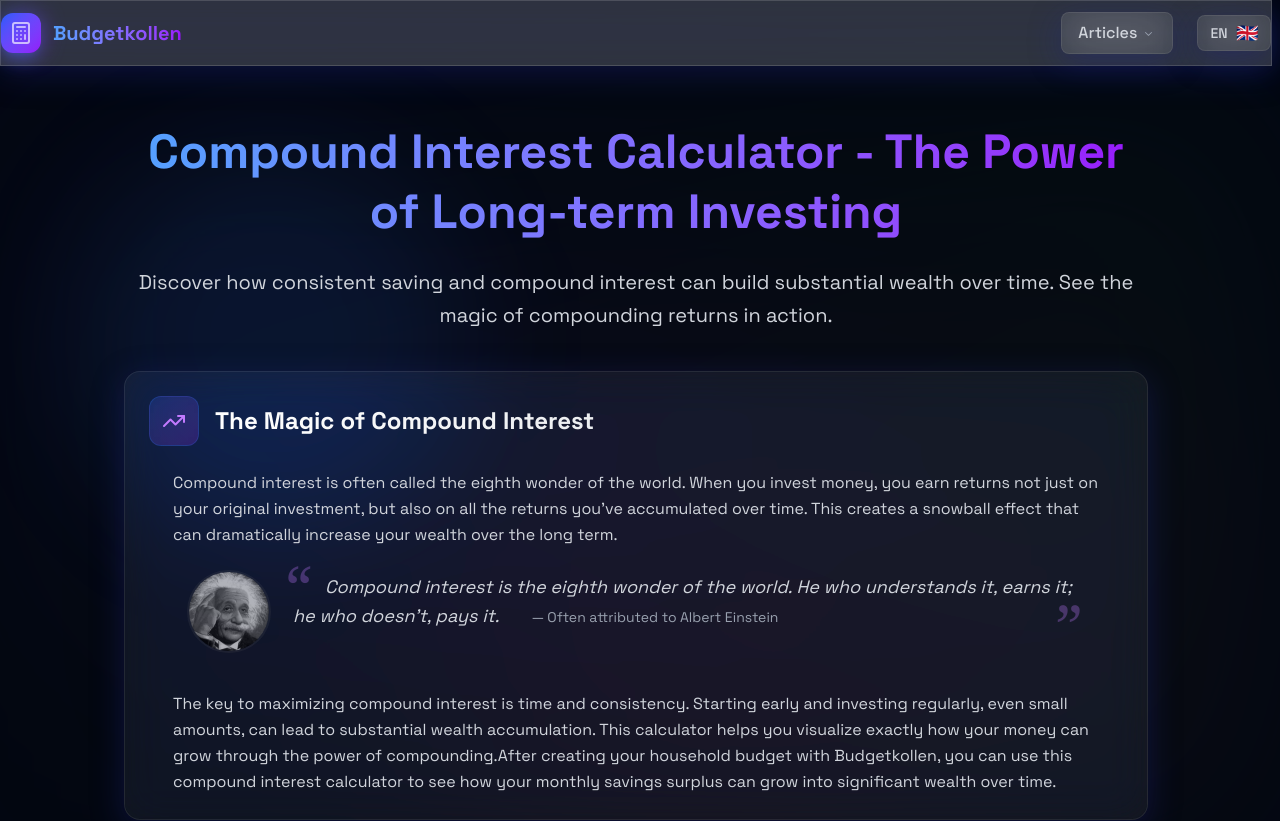
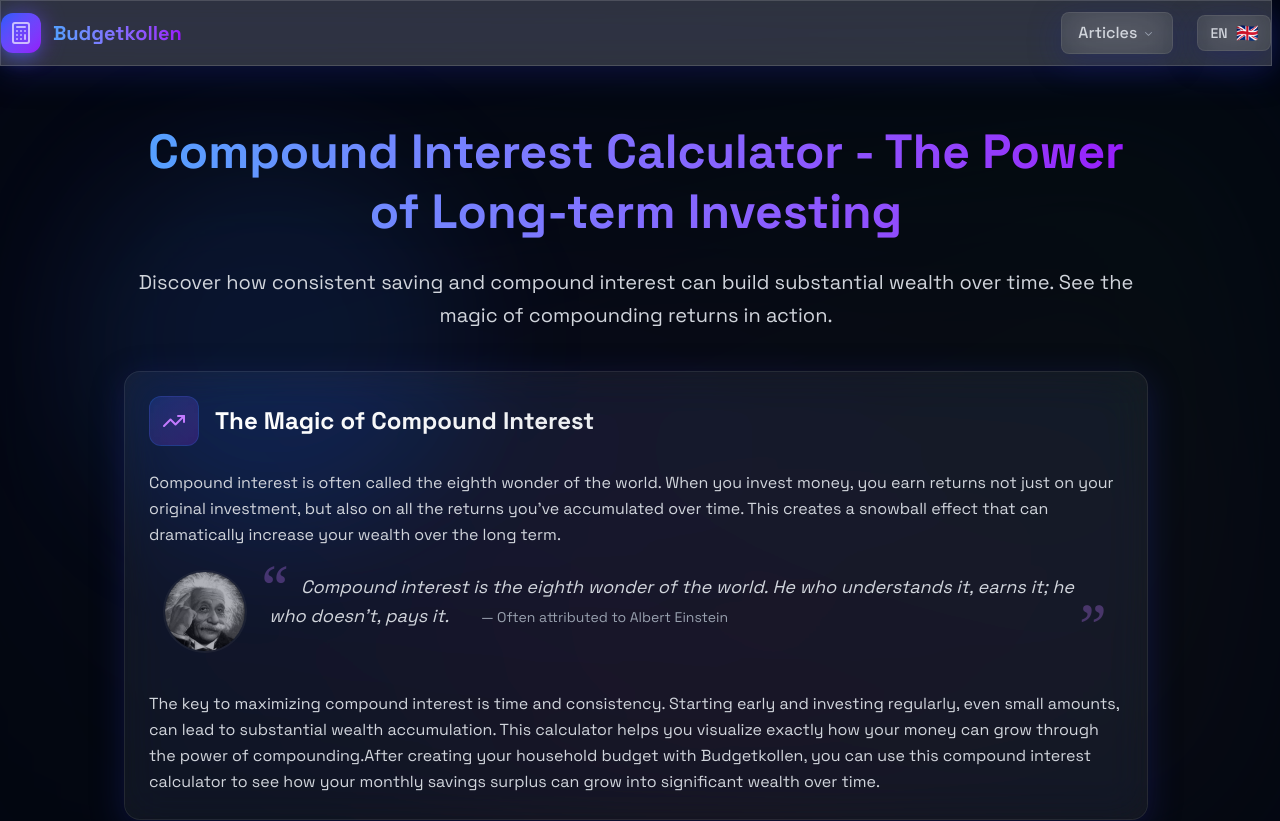
Before and after one commit to ozgurbaserdem/household-financials, a Next.js app: page /en/ranta-pa-ranta in a window 1280 px wide. Shown: the top 821 px of the page. Built offline with nearby package versions, Linux system fonts and the light colour scheme.

Commit message:
Remove padding-x from cardcontent

```diff
--- a/src/components/ui/card.tsx
+++ b/src/components/ui/card.tsx
@@ -65,11 +65,7 @@ function CardAction({ className, ...props }: React.ComponentProps<"div">) {
 
 function CardContent({ className, ...props }: React.ComponentProps<"div">) {
   return (
-    <Box
-      data-slot="card-content"
-      className={cn("px-6", className)}
-      {...props}
-    />
+    <Box data-slot="card-content" className={cn("", className)} {...props} />
   );
 }
 
--- a/src/features/calculator/ExpenseCategories.tsx
+++ b/src/features/calculator/ExpenseCategories.tsx
@@ -133,7 +133,7 @@ export function ExpenseCategories({
         </motion.div>
       </CardHeader>
 
-      <CardContent className="px-6 pb-6">
+      <CardContent className="pb-6">
         <Accordion
           type="multiple"
           value={expandedCategories}
--- a/src/features/calculator/Loans.tsx
+++ b/src/features/calculator/Loans.tsx
@@ -226,7 +226,7 @@ export function Loans({ onChange, values }: LoansFormProps) {
         </Box>
       </CardHeader>
 
-      <CardContent className="px-6 pb-6">
+      <CardContent className="pb-6">
         <Form {...form}>
           <form data-testid="loan-form" className="space-y-6">
             {/* Has Loan Toggle */}
```
